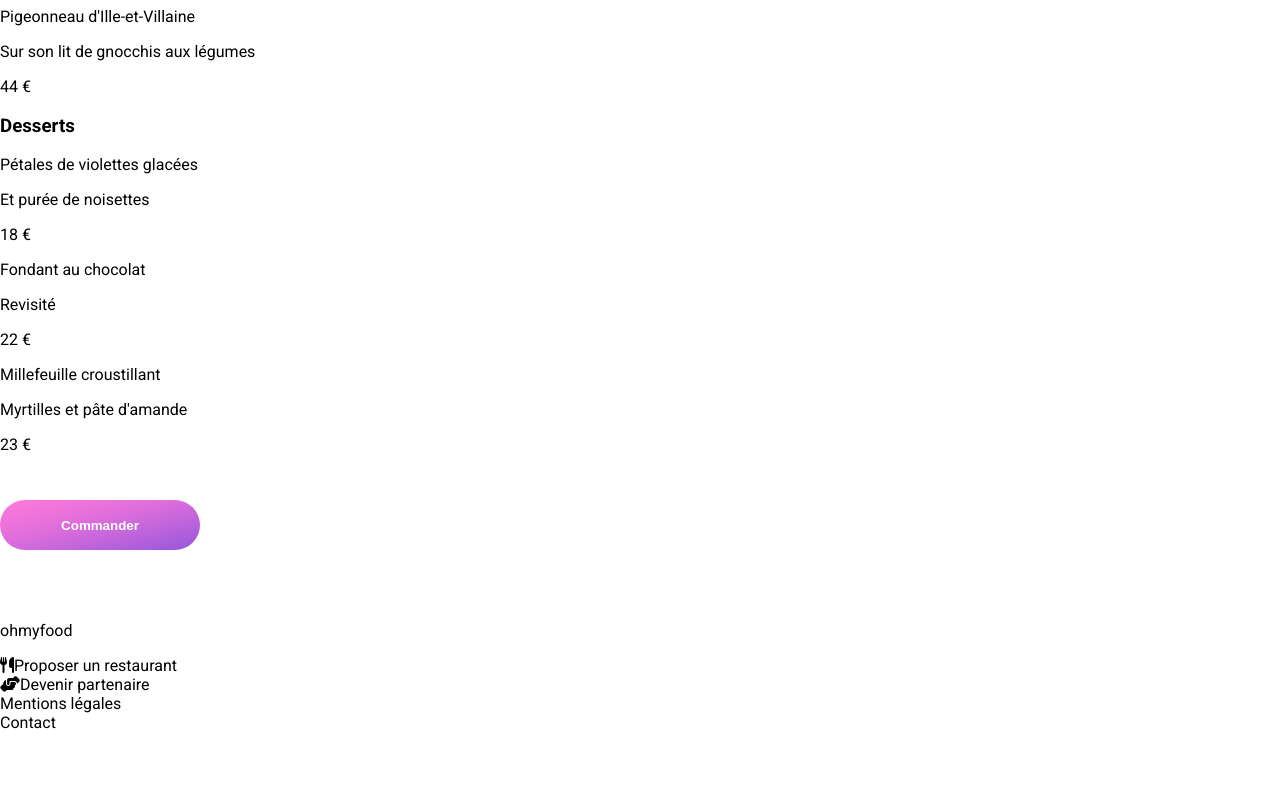
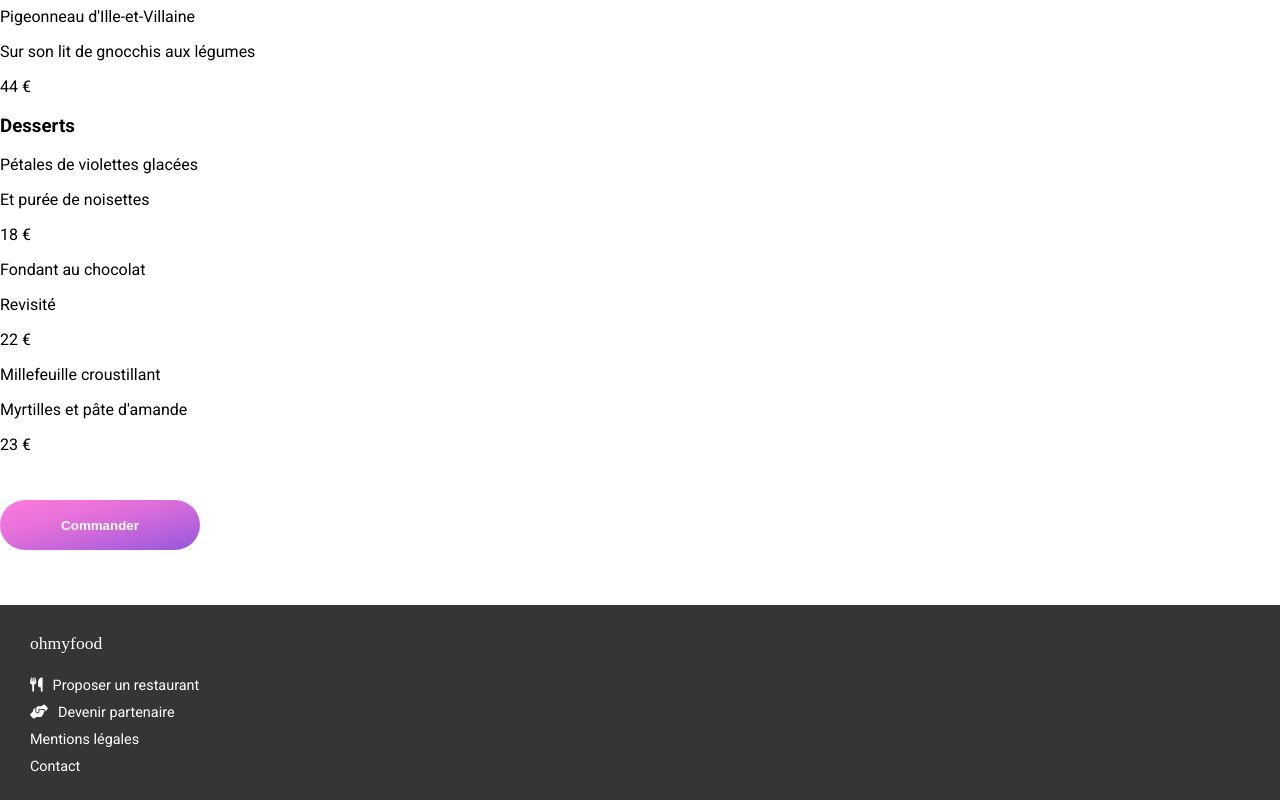
Before and after one commit to MasThomas/MASTHOMAS_3_20042021, a website: page _1.html in a window 1280 px wide. Shown: the part 3380-4180 px from the top of the page. Before the commit the page ends 4112 px from the top, so only its background shows below. Drawn offline with nearby package versions, Linux system fonts and the light colour scheme; files that its build step writes are made by us from their sources; files whose address does not match are found by name; a web font is replaced by a local one.

Commit message:
End of footer css

```diff
--- a/sass/layouts/_footer.scss
+++ b/sass/layouts/_footer.scss
@@ -0,0 +1,20 @@
+footer {
+    background-color: $bg-black;
+    color: #ffffff;
+    padding: 10px 0 20px 30px;
+    p {
+        font-family: Shrikhand;
+        font-size: 1.1em
+
+    }
+    a {
+        color: #ffffff;
+    }
+    li {
+        padding: 5px 0;
+        font-size: 0.9em;
+    }
+    i {
+        padding: 0 10px 0 0;
+    }
+}
```
Also changed, not shown: public/css/styles.css, 1 other file.
